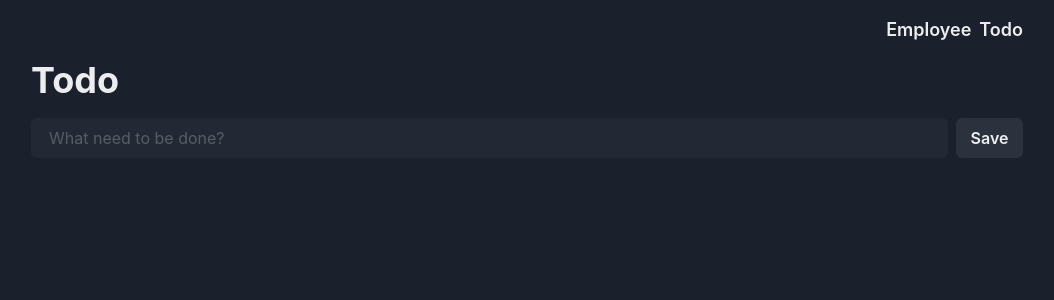
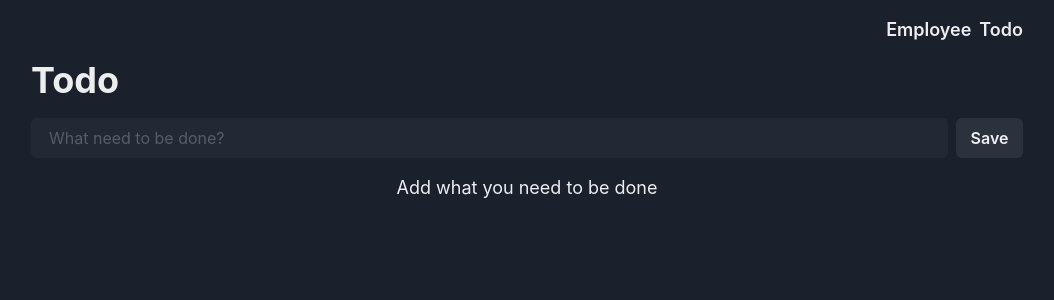
Before and after one commit to iamyuu/react-sample-app, a React (Vite) app: page /todo in a window 1280 px wide. Shown: the top 300 px of the page, without its empty margins (113-1167 px from the left). Built offline with nearby package versions, Linux system fonts and the light colour scheme.

Commit message:
feat: add empty state

```diff
--- a/src/screens/employee.jsx
+++ b/src/screens/employee.jsx
@@ -1,11 +1,19 @@
 import * as React from 'react'
 import {ErrorBoundary} from 'react-error-boundary'
-import {Tr, Td, Switch, Alert, AlertIcon, AlertTitle, AlertDescription, Button} from '@chakra-ui/react'
+import {Tr, Td, Switch, Alert, AlertIcon, AlertTitle, AlertDescription, Button, Text} from '@chakra-ui/react'
 import Layout from '~/components/layout'
 import Table from '~/components/table'
 import {useEmployeeList, useEmployeeChangeStatus} from '~/services/employee'
 
 const employeeSheetsTitle = ['Name', 'Job Title', 'Status']
+
+function EmployeeEmptyState() {
+  return (
+    <Text fontSize='lg' textAlign='center' mt='4'>
+      Employee is empty
+    </Text>
+  )
+}
 
 function EmployeeFallback(props) {
   return (
@@ -40,6 +48,10 @@ function EmployeeTable() {
     mutationStatus.mutate({employeeId, newStatus: event.currentTarget.checked})
   }
 
+  if (data.length < 1) {
+    return <EmployeeEmptyState />
+  }
+
   return (
     <Table sheetsTitle={employeeSheetsTitle}>
       {data.map(employee => (
--- a/src/screens/todo.jsx
+++ b/src/screens/todo.jsx
@@ -2,6 +2,14 @@ import * as React from 'react'
 import {Flex, Checkbox, Input, Button, List, ListItem, Text} from '@chakra-ui/react'
 import Layout from '~/components/layout'
 import {useTodo, todosSelector, addTodoSelector, removeTodoSelector} from '~/store/todo'
+
+function TodoEmptyState() {
+  return (
+    <Text fontSize='lg' textAlign='center' mt='4'>
+      Add what you need to be done
+    </Text>
+  )
+}
 
 function TodoForm() {
   const addTodo = useTodo(addTodoSelector)
@@ -32,12 +40,18 @@ function RemoveTodo(props) {
 function TodoList() {
   const todos = useTodo(todosSelector)
 
+  if (todos.length < 1) {
+    return <TodoEmptyState />
+  }
+
   return (
     <List mt='2'>
       {todos.map(val => (
         <ListItem key={val.id} display='flex' alignItems='center' gridGap='2'>
           <RemoveTodo id={val.id} />
-          <Text as='span'>{val.title}</Text>
+          <Text as='span' fontSize='lg'>
+            {val.title}
+          </Text>
         </ListItem>
       ))}
     </List>
```
